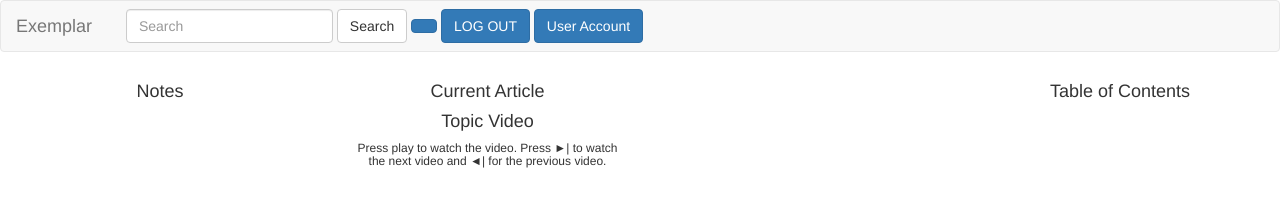
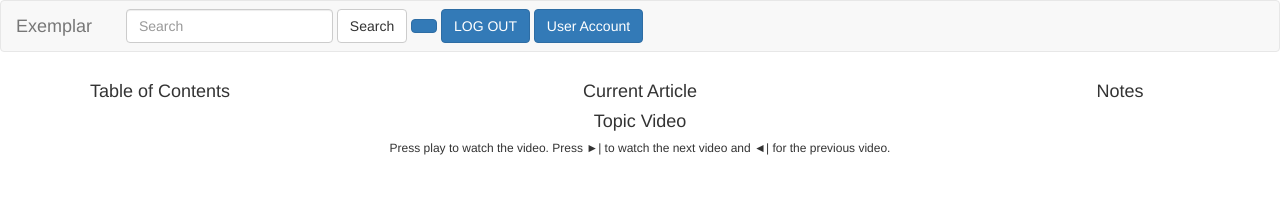
Before and after one commit to onekiz/Exemplar, a plain HTML site: page index.html in a window 1280 px wide. Drawn offline with nearby package versions, Linux system fonts and the light colour scheme; no server answers.

Commit message:
change position of TOC and Notes

```diff
--- a/index.html
+++ b/index.html
@@ -67,11 +67,12 @@
     <div class="container-fluid">
       <!-- navbar -->
       <div class="row">
-        <div id='notes' class="col-md-3">
-          <h4 class='text-center'>Notes</h4>
+
+        <div id='article-list' class="col-md-3">
+          <h4 class='text-center'>Table of Contents</h4>
         </div>
-
-        <div id="dateAdded-input" class="col-md-6"><!--this can be removed just testing-->
+        <!-- <div id="dateAdded-input" class="col-md-6"> -->
+          <!--this can be removed just testing-->
         <div class="col-md-6">
           <h4 >Current Article</h4>
           <p id="article-current"></p>
@@ -79,8 +80,7 @@
           <h4>Topic Video</h4>
           <p id="ytNew"></p>
           <h6>Press play to watch the video. Press ►| to watch the next video and ◄| for the previous video.</h6>
-          </div>
-          </div>
+        </div>
         <!--</div>
 
         <form>
@@ -95,8 +95,9 @@
 
         </div>-->
 
-        <div id='article-list' class="col-md-3">
-          <h4 class='text-center'>Table of Contents</h4>
+
+        <div id='notes' class="col-md-3">
+          <h4 class='text-center'>Notes</h4>
         </div>
       </div>
     </div><!-- container div -->
```
